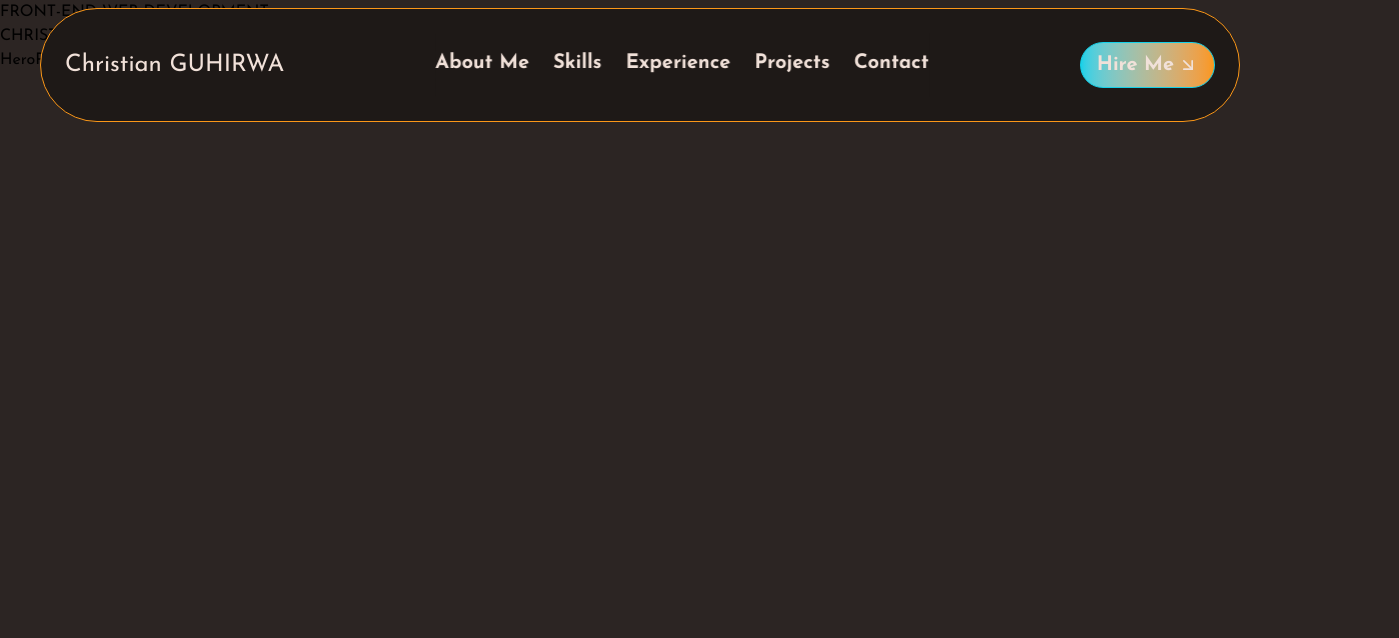
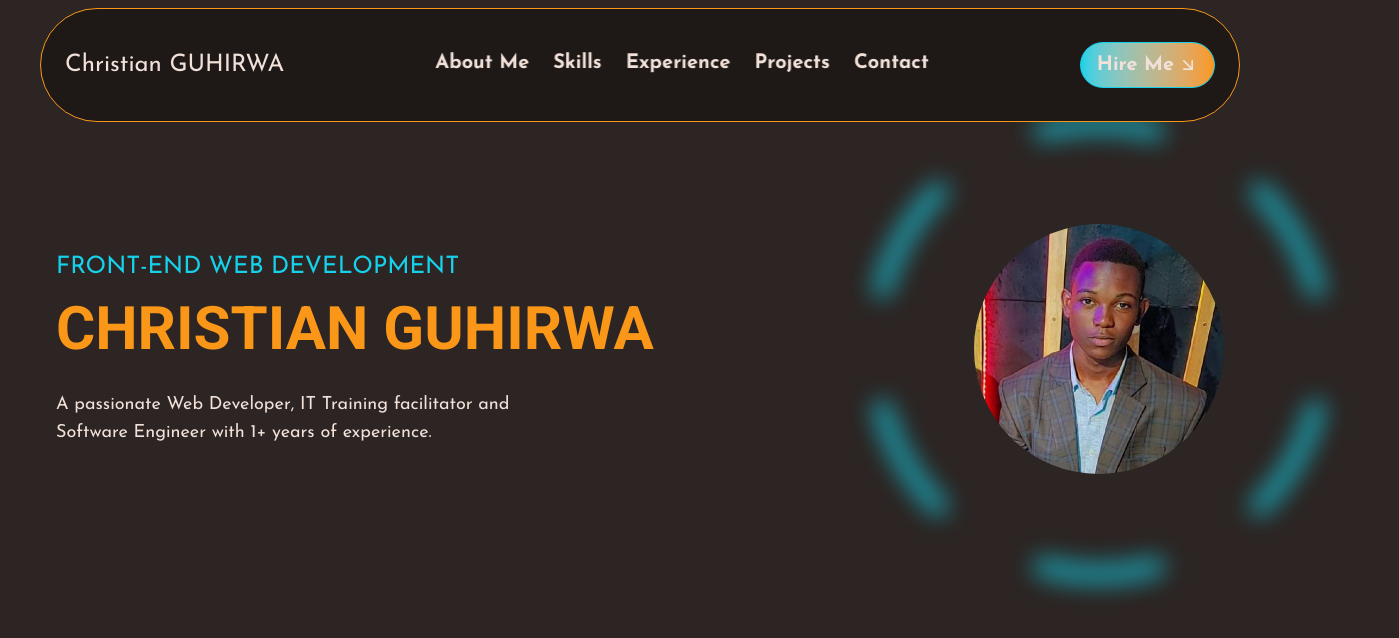
Before and after one commit to Guhirwa/Guhirwa-Portfolio, a React (Vite) app: page / in a window 1280 px wide. Shown: the top 638 px of the page, 1399 px wide, since content can reach past the window. Built offline with nearby package versions, Linux system fonts and the light colour scheme.

Commit message:
Working on Hero heroSection - Welcome Text, names and career - Image and the rounded design

```diff
--- a/src/components/heroSection/HeroMain.jsx
+++ b/src/components/heroSection/HeroMain.jsx
@@ -4,9 +4,11 @@ import HeroPic from './HeroPic'
 
 const HeroMain = () => {
   return (
-    <div>
+    <div className='pt-40 pb-16'>
+      <div className='flex md:flex-row sm:flex-col max-w-[1200px] mx-auto justify-between items-center relative px-4 mt-16'>
         <HeroText />
         <HeroPic />
+      </div>
     </div>
   )
 }
--- a/src/components/heroSection/HeroPic.jsx
+++ b/src/components/heroSection/HeroPic.jsx
@@ -1,8 +1,15 @@
 import React from 'react'
+import { PiCircleDashedThin } from 'react-icons/pi'
+import profileImage from '../../../public/images/profileImg.jpeg'
 
 const HeroPic = () => {
   return (
-    <div>HeroPic</div>
+    <div className='h-full flex items-center justify-center'>
+        <img src={profileImage} alt="Christian's profile image" className='max-h-[250px] w-auto rounded-full' />
+        <div className='absolute -z-10 flex justify-center items-center animate-pulse'>
+          <PiCircleDashedThin className='md:h-[90%] sm:h-[120%] min-h-[600px] w-auto text-cyan blur-md animate-[spin_20s_linear_infinite' />
+        </div>
+    </div>
   )
 }
 
--- a/src/components/heroSection/HeroText.jsx
+++ b/src/components/heroSection/HeroText.jsx
@@ -2,10 +2,10 @@ import React from 'react'
 
 const HeroText = () => {
   return (
-    <div>
-        <h2>FRONT-END WEB DEVELOPMENT</h2>
-        <h1>CHRISTIAN GUHIRWA</h1>
-        <p></p>
+    <div className='flex flex-col gap-4 h-full justify-center md:text-left sm:text-center'>
+        <h2 className='lg:text-2xl sm:text-xl uppercase text-cyan'>FRONT-END WEB DEVELOPMENT</h2>
+        <h1 className='md:text-[2.8rem] lg:text-6xl sm:text-4xl font-bold font-special text-orange'>CHRISTIAN GUHIRWA</h1>
+        <p className='text-lg mt-4 text-white'>A passionate Web Developer, IT Training facilitator and <br />  Software Engineer with 1+ years of experience.</p>
     </div>
   )
 }
```
Also changed, not shown: public/images/profileImg.jpeg (added).
